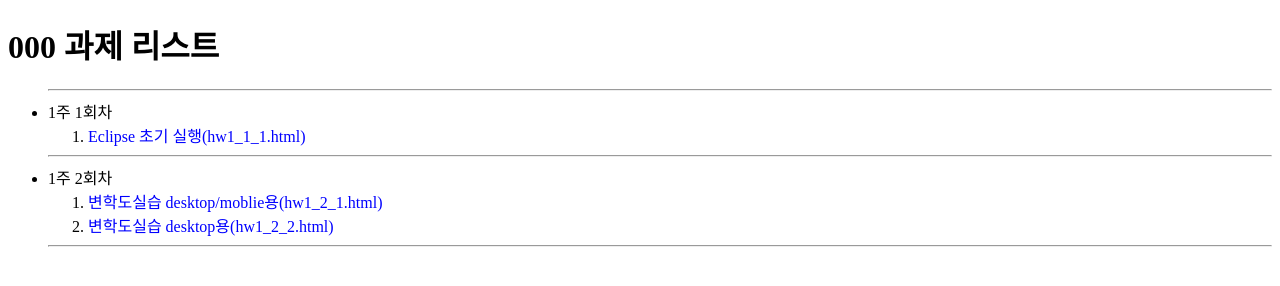
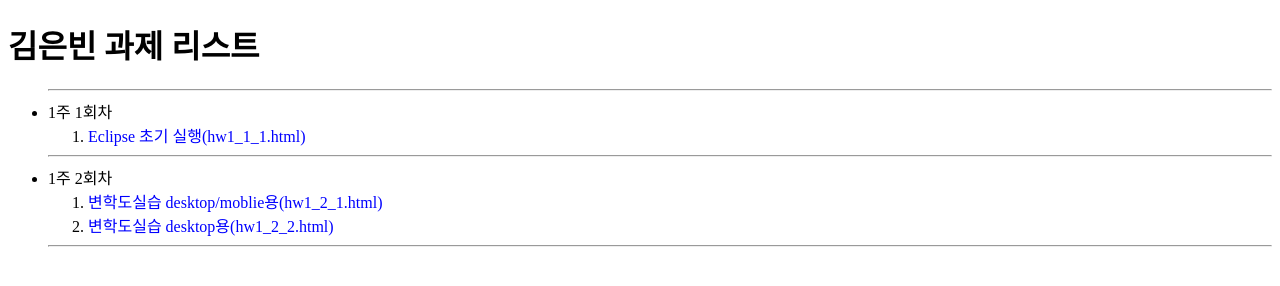
Before and after one commit to eunbin8563/eunbin8563.github.io, a plain HTML site: page index.html in a window 1280 px wide. Drawn offline with Linux system fonts and the light colour scheme.

Commit message:
Update index.html

```diff
--- a/index.html
+++ b/index.html
@@ -8,7 +8,7 @@
   a:hover { text-decoration:underline;} a:active {color:red; text-decoration:none;}
   </style></head>
 <body>
-<h1>000 과제 리스트</h3>
+<h1>김은빈 과제 리스트</h3>
   <ul><hr/>
   <li> 1주 1회차 </li>
   <ol>
```
